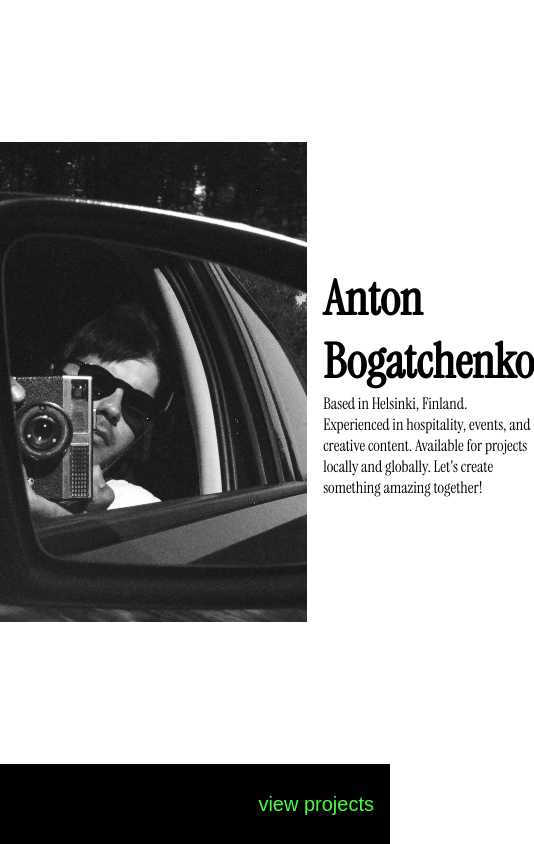
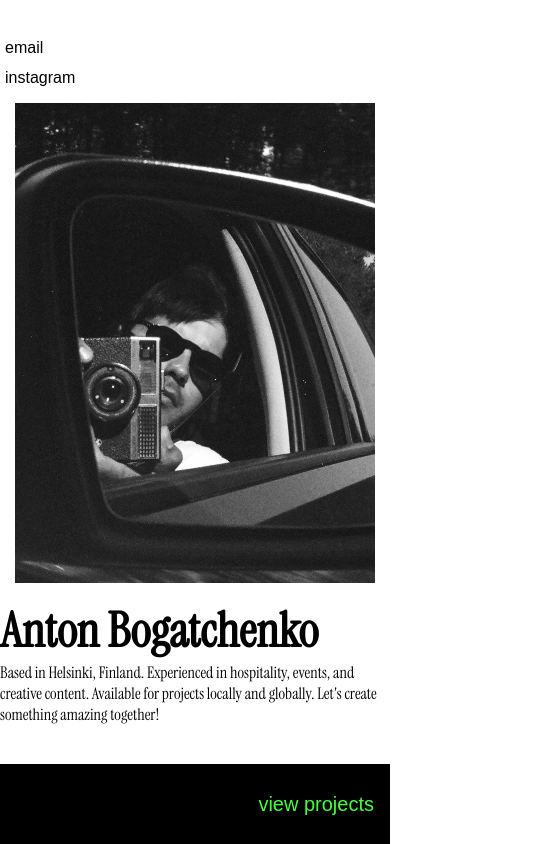
Before and after one commit to antonbogatchenko/site, a Next.js app: page / in a window 390 px wide. Shown: the top 844 px of the page, 534 px wide, since content can reach past the window. Built offline with nearby package versions, Linux system fonts and the light colour scheme.

Commit message:
Fix hero on small screens

```diff
--- a/src/app/components/HeroSection.module.css
+++ b/src/app/components/HeroSection.module.css
@@ -29,3 +29,9 @@
   font-size: 48px;
   font-weight: bold;
 }
+
+@media (max-width: 768px) {
+  .hero {
+    flex-direction: column;
+  }
+}
```
